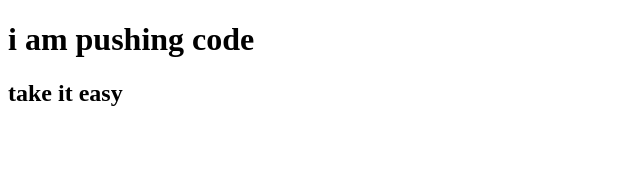
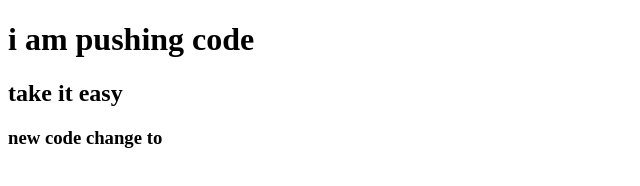
Before and after one commit to SHAHED-BIN/my-second-repo, a plain HTML site: page index.html in a window 1280 px wide. Shown: the whole page, without its empty margins (0-640 px from the left). Drawn offline with Linux system fonts and the light colour scheme.

```diff
--- a/index.html
+++ b/index.html
@@ -9,6 +9,8 @@
 <body>
     <H1> i am pushing code </H1>
     <h2>take it easy</h2>
+    <h3>new code change to</h3>
+
 
 </body>
 </html>
```
